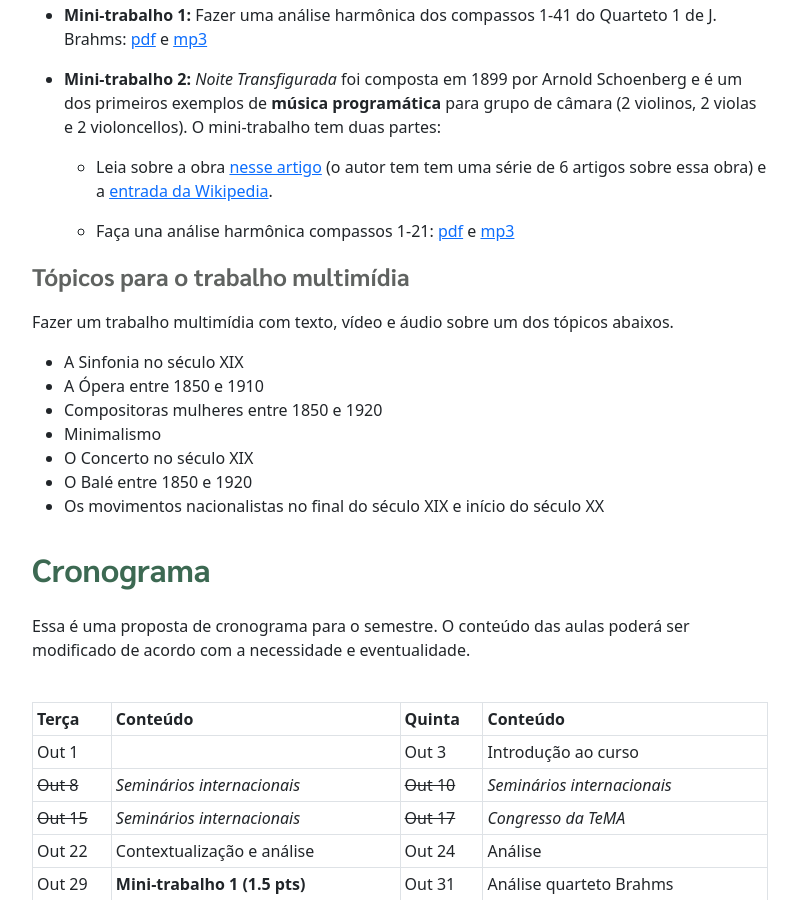
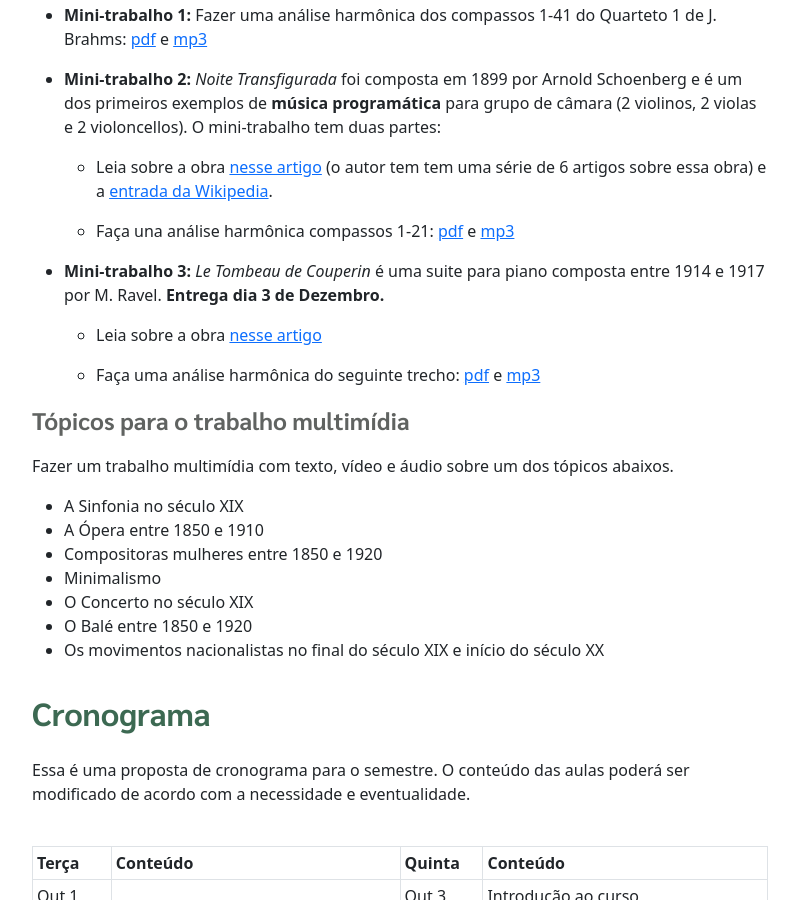
Before and after one commit to pedrokroger/pedrokroger.github.io, a Jekyll site: the page built from aulas/lem8.md, in a window 1280 px wide and 900 px high, scrolled down 957 px. Shown: the whole window, without its empty margins (50-849 px from the left). Built offline with Jekyll 4.4.1, drawn with Linux system fonts in a browser that asks for light colours.

Commit message:
Trabalho LEM

```diff
--- a/aulas/lem8.md
+++ b/aulas/lem8.md
@@ -46,12 +46,22 @@ A avaliação final será soma de 3 notas:
 
   - Faça una análise harmônica compassos 1-21: [pdf][5] e [mp3][6]
 
+- **Mini-trabalho 3:** *Le Tombeau de Couperin* é uma suite para piano composta
+  entre 1914 e 1917 por M. Ravel. **Entrega dia 3 de Dezembro.**
+
+  - Leia sobre a obra [nesse artigo][7]
+
+  - Faça uma análise harmônica do seguinte trecho: [pdf][8] e [mp3][9]
+
 [1]: https://docs.pkroger.com/Brahms%20Quarteto%201%20-%20Trecho.pdf
 [2]: https://docs.pkroger.com/Brahms%20Quarteto%201%20-%20Trecho.m4a
 [3]: https://euterpe.blog.br/noite-transfigurada-parte-i/
 [4]: https://en.wikipedia.org/wiki/Verkl%C3%A4rte_Nacht
 [5]: https://docs.pkroger.com/Schoenberg%20-%20Noite%20Transfigurada%20-%20Trecho.pdf
 [6]: https://docs.pkroger.com/Schoenberg%20-%20Noite%20Transfigurada%20-%20Trecho.mp3
+[7]: https://en.wikipedia.org/wiki/Le_Tombeau_de_Couperin
+[8]: https://docs.pkroger.com/Ravel%20-%20Le%20Tombeau%20de%20Couperin%20-%20Trecho.pdf
+[9]: https://docs.pkroger.com/Ravel%20-%20Le%20Tombeau%20de%20Couperin%20-%20Forlane.mp3
 
 ### Tópicos para o trabalho multimídia
 
```
Also changed, not shown: other parts of aulas/lem8.md (+4 -4 lines).
